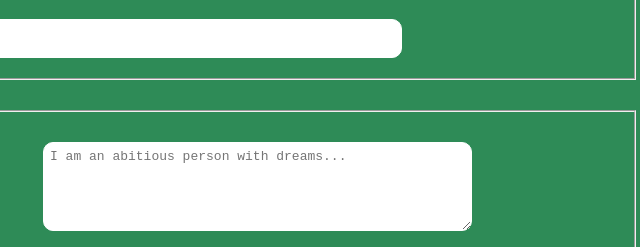
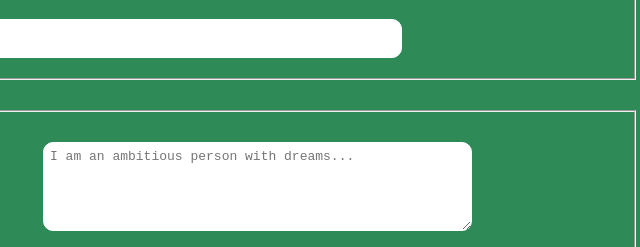
Before and after one commit to PratikChavan97/html_forms, a plain HTML site: page index.html in a window 1280 px wide. Shown: the part 2213-2460 px from the top of the page, 602-1242 px from the left. Drawn offline with Linux system fonts and the light colour scheme.

Commit message:
Update index.html

```diff
--- a/index.html
+++ b/index.html
@@ -218,7 +218,7 @@
 						<label for="about_user">Tell us something about you</label>
 					</div>
 					<div class="user-item">
-						<textarea id="about_user" name="about_user" rows="5" cols="50" placeholder="I am an abitious person with dreams..."></textarea>
+						<textarea id="about_user" name="about_user" rows="5" cols="50" placeholder="I am an ambitious person with dreams..."></textarea>
 					</div>
 				</div>
 
```
